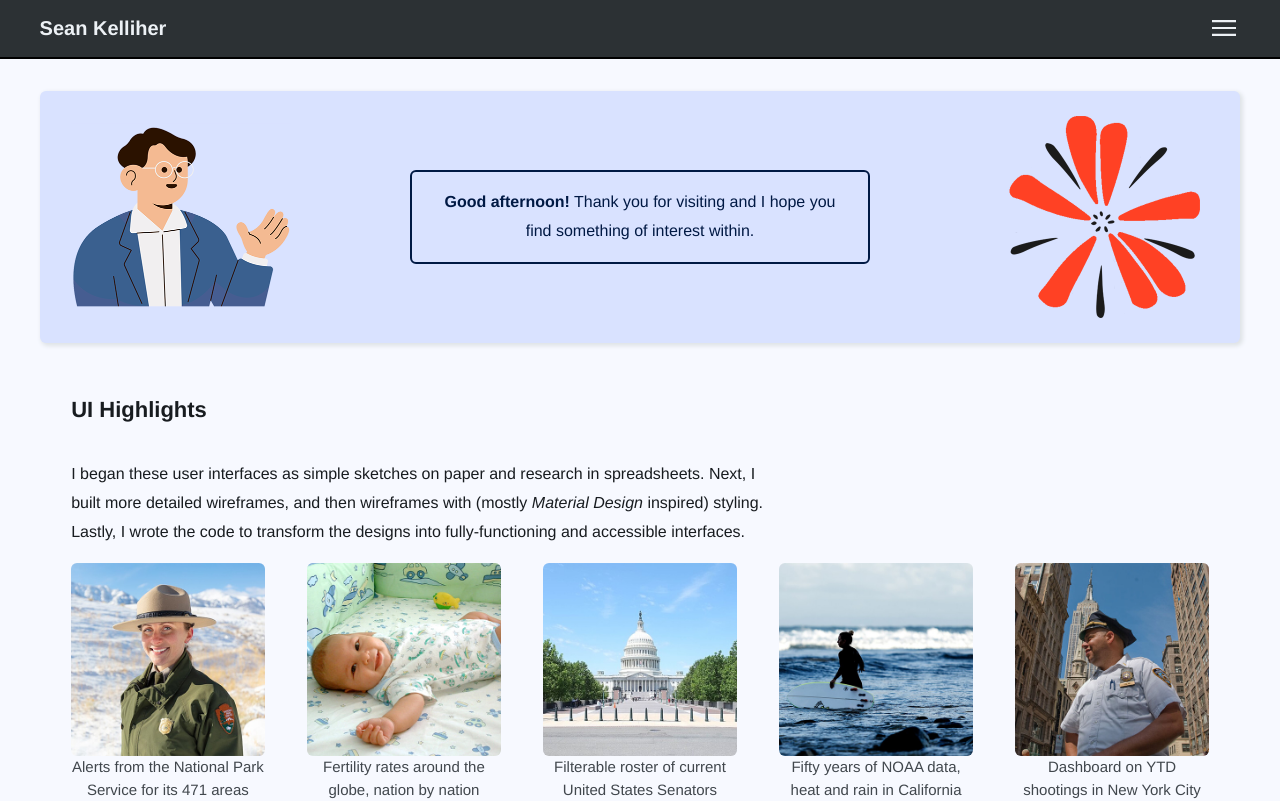
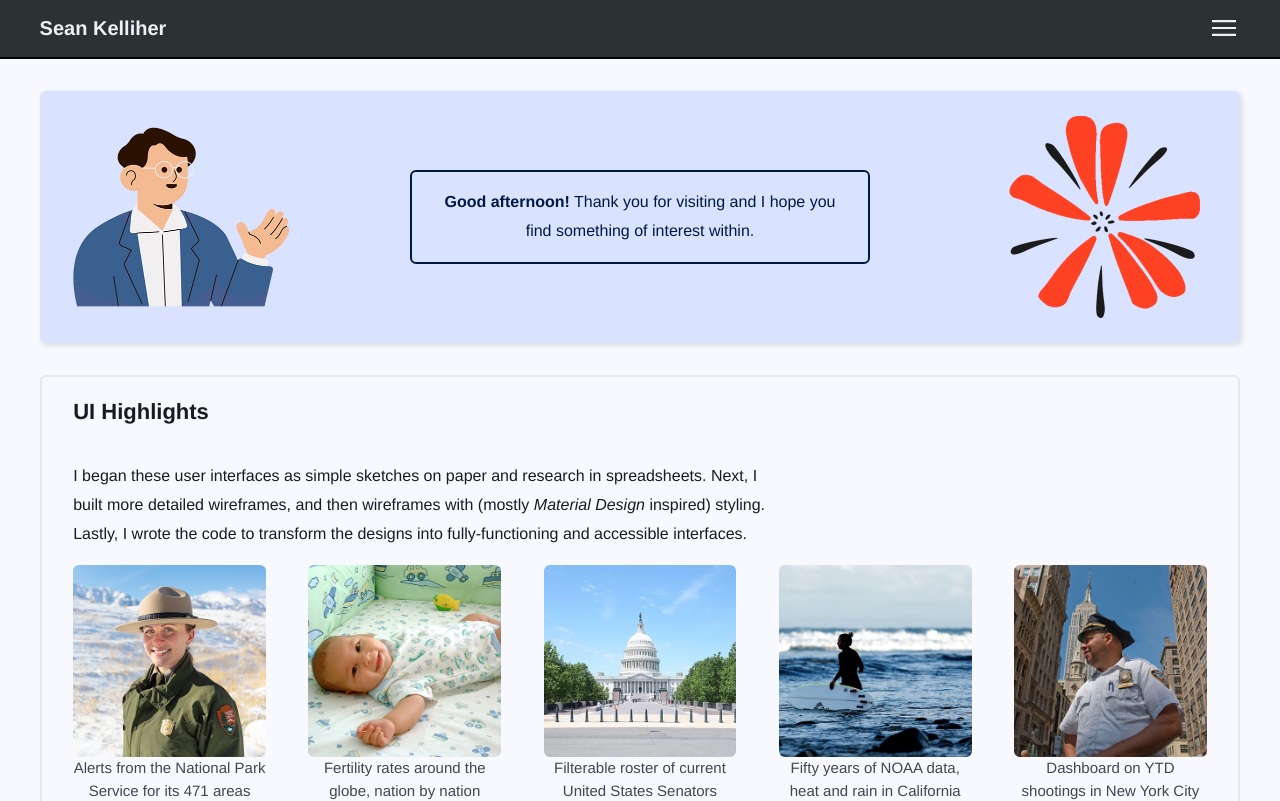
Before and after one commit to seankelliher/highlights, a Vue app: page / in a window 1280 px wide. Shown: the top 801 px of the page. Built offline with nearby package versions, Linux system fonts and the light colour scheme.

Commit message:
Add border and border radius to main.

```diff
--- a/src/style.css
+++ b/src/style.css
@@ -163,6 +163,8 @@ main {
     width: 90%;
     margin: 0 2.5%;
     padding: 0 2.5%;
+    border: 2px solid #e4e9ec; /* N-92 */
+    border-radius: 6px;
     flex: initial;
     display: flex;
     flex-flow: row wrap;
```
